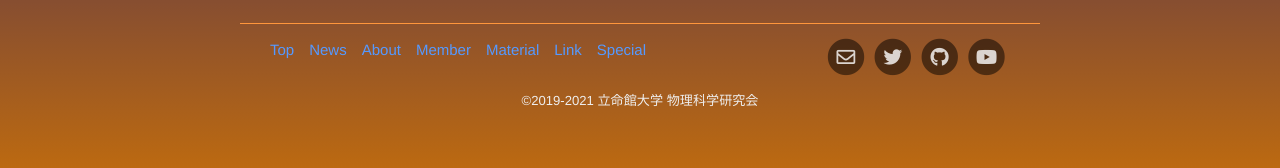
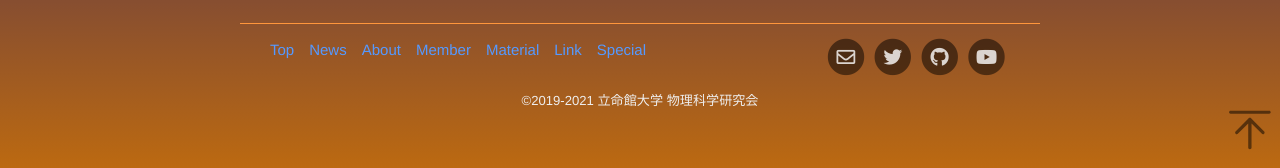
Before and after one commit to vuccaken/vuccaken.github.io, a Jekyll site: the page built from _members/18j.md, in a window 1280 px wide. Shown: the part 729-897 px from the top of the page. Built offline with Jekyll 4.4.1, drawn with Linux system fonts in a browser that asks for light colours; nearby versions of some CDN libraries.

Commit message:
Create back-to-top button

```diff
--- a/_layouts/default.html
+++ b/_layouts/default.html
@@ -16,6 +16,12 @@
     </main>
 
     {% include general/footer.html %}
+
+    <div class="back-to-top">
+      <a href="#" class="btn">
+        <svg class="svg-icon" style="width: 1em; height: 1em;vertical-align: middle;fill: currentColor;overflow: hidden;" viewBox="0 0 1024 1024" version="1.1" xmlns="http://www.w3.org/2000/svg"><path d="M754.42175 535.630187 534.314727 315.041186c-3.136433-4.727675-7.768941-8.646937-13.719466-10.728342-3.183506-1.249457-6.563486-1.812275-9.993608-1.738597-0.24457 0-0.442068-0.12382-0.697895-0.12382-0.331551 0-0.600681 0.148379-0.932232 0.170892-3.342118-0.047072-6.638187 0.466628-9.711176 1.665942-6.05081 2.105964-10.751878 6.075369-13.912871 10.924817L265.432837 535.630187c-10.201339 10.191106-9.406231 27.53103 1.727341 38.653345 11.144828 11.118222 27.947516 11.412934 38.151925 1.223874 0.806365-0.832971 1.603521-1.372254 2.276856-2.303462l173.826977-173.521009 0.282433 413.372725c-0.159636 1.079588 0 1.959631 0 3.039219 0 13.568017 12.076036 24.591071 27.838022 24.591071s28.54615-11.023054 28.54615-24.591071l0.295735-416.411945 173.862793 173.521009c0.686638 0.931209 1.469468 1.470491 2.304486 2.303462 10.188037 10.18906 26.991748 9.894348 38.136575-1.223874C763.829004 563.161217 764.612856 545.821293 754.42175 535.630187z"  /><path d="M865.262184 209.94764c0 13.851473-11.220552 25.082258-25.083282 25.082258L179.665451 235.029898c-13.852496 0-25.083282-11.231809-25.083282-25.082258l0 0c0-13.852496 11.230786-25.083282 25.083282-25.083282l660.513452 0C854.041632 184.864358 865.262184 196.095143 865.262184 209.94764L865.262184 209.94764z"  /></svg>
+      </a>
+    </div>
   </div>
 </body>
 
--- a/_sass/_layout.scss
+++ b/_sass/_layout.scss
@@ -3,7 +3,7 @@
 // - - - - - - - - - - - - - - - - - - - -
 
 $bg-grad-color: linear-gradient(180deg, #117 40%, #bd6a10 100%);
-$bg-grad-color-ios: linear-gradient(180deg, #117 35%, #b61 80%);
+$bg-grad-color-ios: linear-gradient(180deg, #117 30%, #b61 80%);
 
 // iPhoneやMacのSafariの上部UIの透過背景の色を設定
 // グラデーションの上部の色と滑らかになるように（同じ色を）設定
@@ -410,6 +410,22 @@ $space: $spacing-unit / 2;
   }
 }
 
+// Back to Top Buttom
+.back-to-top {
+  position: fixed;
+  right: 0;
+  bottom: 0;
+
+  .btn {
+    font-size: 4rem;
+    color: rgba(#000, .5);
+  }
+}
+
+.mobile .back-to-top {
+  display: none;
+}
+
 
 // 画像を横に並べる
 // _includes/images.html
```
